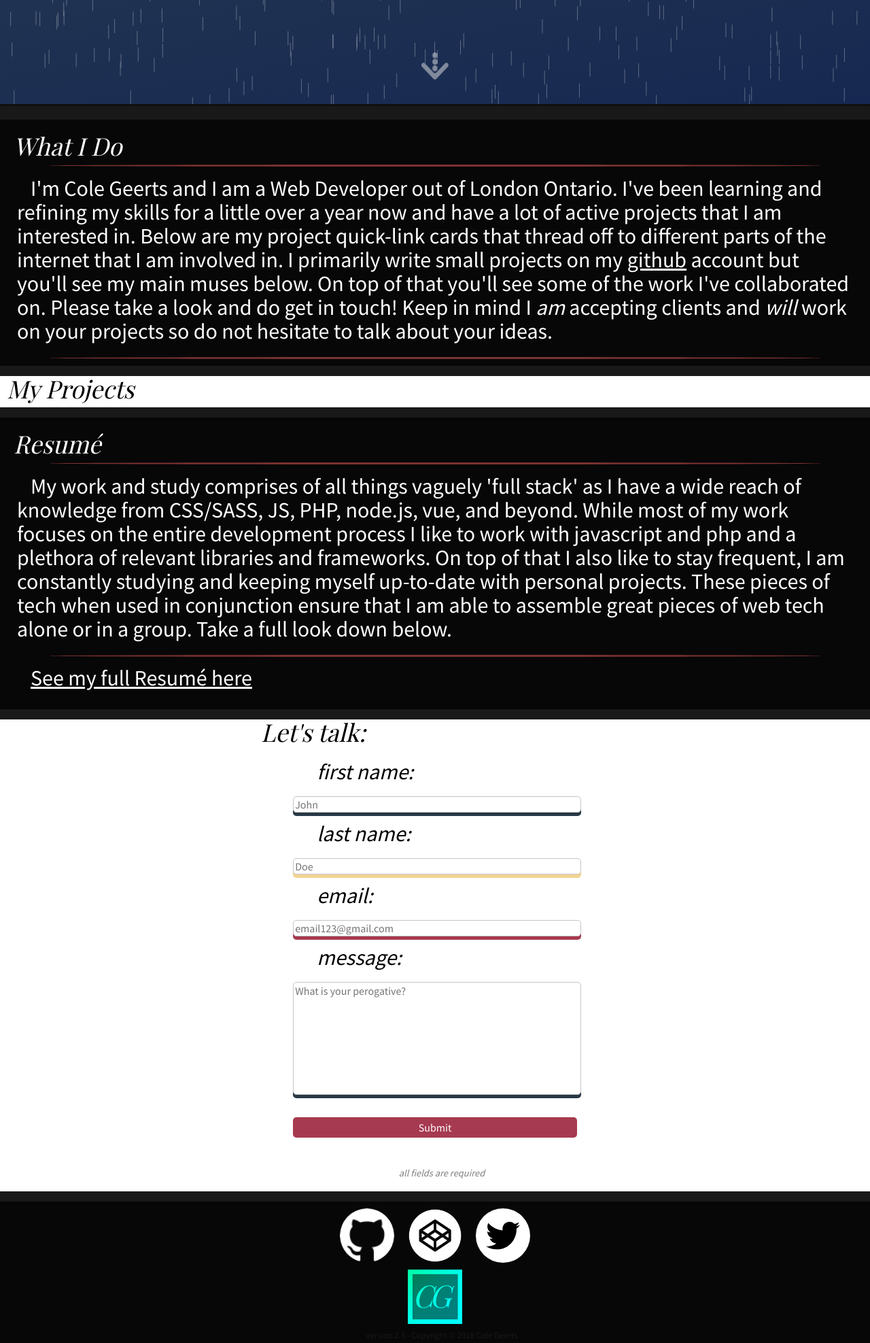
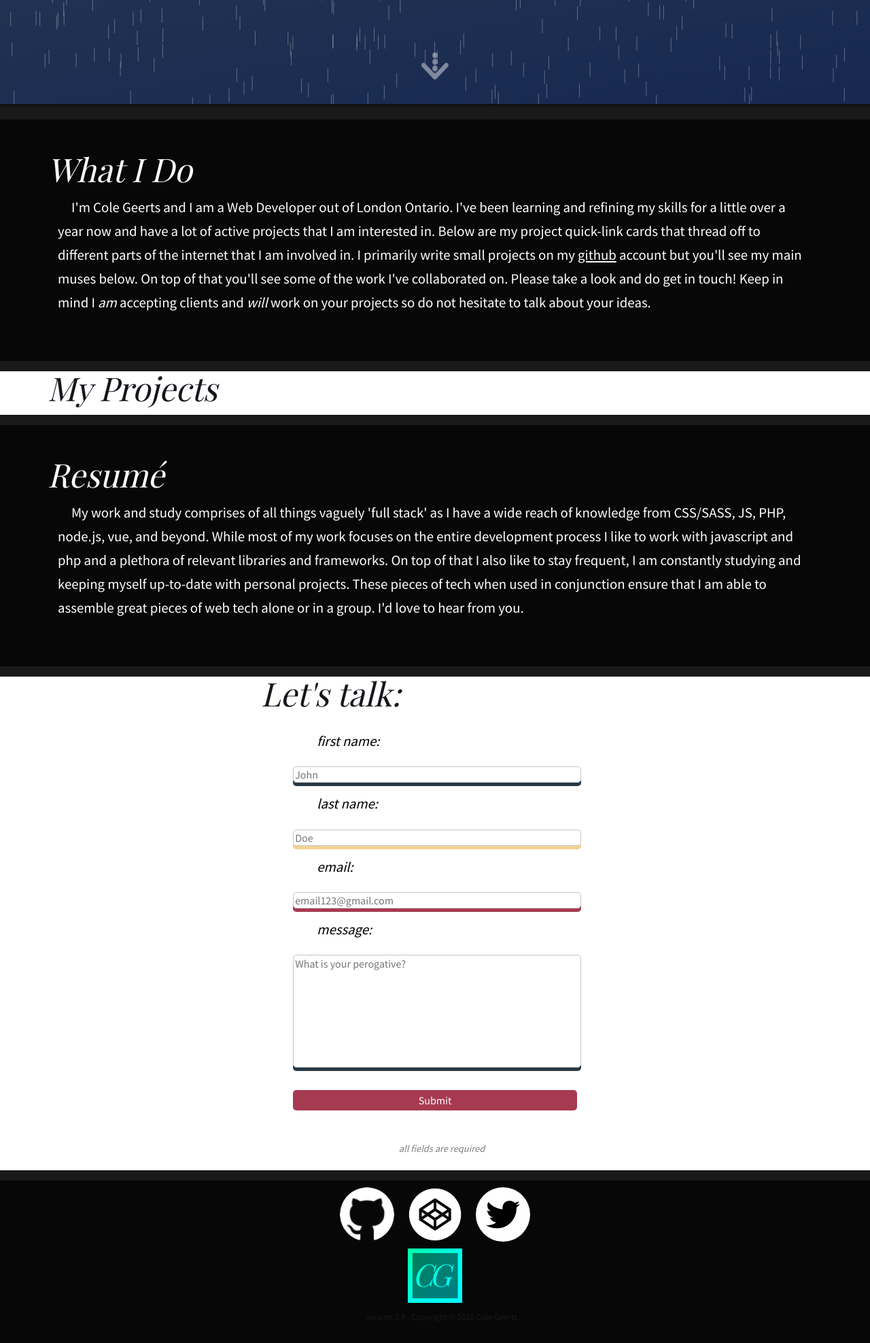
Before and after one commit to ColeyG/portfolio, a PHP site: page / in a window 1280 px wide. Shown: the part 591-2566 px from the top of the page at 68% size. After the commit the page ends 2535 px from the top, so only its background shows below. Run offline with PHP 8.4, Linux system fonts and the light colour scheme; data that the repository does not hold is empty; some web fonts are replaced.

Commit message:
2.4 init

```diff
--- a/css/main.css
+++ b/css/main.css
@@ -23,17 +23,18 @@ body{
 }
 h2{
   Font-Family: 'Playfair Display', Serif;
-  Font-Size: 36px;
-  margin:10px;
+  Font-Size: 3rem;
+  margin-bottom:1rem;
   color:white;
   font-style: italic;
 }
 p{
   Font-Family: 'Source Sans Pro', Sans-Serif;
-  Font-Size: 2em;
+  Font-Size: 1.3em;
   margin:15px;
   text-indent:20px;
   padding-bottom:5px;
+  line-height:1.6;
 }
 a{
   color:white;
@@ -41,7 +42,7 @@ a{
 }
 .italics{font-style: italic;}
 .white{color:white;line-height:35px;}
-.black{color:black;}
+.black{color:#16161d;}
 .blackBG{background-color: #070707}
 .flexIn{
   display: flex;
@@ -206,8 +207,14 @@ a{
 #canvas1{background-size:cover;background-image: url('../images/canvas.png');}
 #canvas2{background-size:cover;background-image: url('../images/canvas.png');}
 #canvas3{background-size:cover;background-image: url('../images/canvas.png');}
+.iDoAndResume{
+  padding:3rem;
+}
+.sectionCon{
+  max-width:1140px;
+  margin:0 auto;
+}
 #about{
-  padding:10px;
   min-height:150px;
   width:100%-10px;
   background-color:#070707;
@@ -284,7 +291,6 @@ a{
   font-size:15pt;
 }
 #resumeCon{
-  padding:10px;
   min-height:150px;
   width:100%-10px;
   background-color:#070707;
--- a/index.php
+++ b/index.php
@@ -84,25 +84,30 @@ $check="";
             <a href="#"><div class="canvasButton" id="canvas3"></div></a>
         </div>
     </div>
-    <div id="about">
+    <div id="about"  class='iDoAndResume'>
+        <div class="sectionCon">
         <h2>What I Do</h2>
-        <div class="pinstripe"></div>
+
          <p class="white">I&#39;m Cole Geerts and I am a Web Developer out of London Ontario.
          I've been learning and refining my skills for a little over a year now and have a lot of active projects
          that I am interested in. Below are my project quick-link cards that thread off to different parts of the internet
          that I am involved in. I primarily write small projects on my <a href="https://github.com/ColeyG">github</a> account but you'll see my main muses below.
-        On top of that you'll see some of the work I&#39;ve collaborated on. Please take a look and do get in touch! Keep in mind I <span class="italics">am</span> accepting clients and <span class="italics">will</span> work on your projects so do not hesitate to talk about your ideas.</p>
-        <div class="pinstripe"></div>
+         On top of that you'll see some of the work I&#39;ve collaborated on. Please take a look and do get in touch! Keep in mind I <span class="italics">am</span> accepting clients and <span class="italics">will</span> work on your projects so do not hesitate to talk about your ideas.
+        </p>
+        </div>
     </div>
     <div id="library">
+        <div class="sectionCon">
         <h2 class="black">My Projects</h2>
         <section class="cardBanner">
             <h2 class="hidden">Projects</h2>
         </section>
         </div>
-    <div id="resumeCon">
+    </div>
+    <div id="resumeCon" class='iDoAndResume'>
+        <div class="sectionCon">
         <h2>Resum&#233;</h2>
-        <div class="pinstripe"></div>
+
          <p class="white">
              My work and study comprises of all things vaguely &#39;full stack&#39; as I
              have a wide reach of knowledge from CSS/SASS, JS, PHP, node.js, vue, and beyond.
@@ -110,9 +115,9 @@ $check="";
              and a plethora of relevant libraries and frameworks. On top of that I also like to stay frequent,
              I am constantly studying and keeping myself up-to-date with personal projects.
              These pieces of tech when used in conjunction ensure that I am able to assemble great pieces of web tech alone
-            or in a group. Take a full look down below.</p>
-        <div class="pinstripe"></div>
-        <a href="resume.html"><p>See my full Resum&#233; here</p></a>
+             or in a group. I'd love to hear from you.
+        </p>
+        </div>
     </div>
     <div id="contactCon">
         <h2 id="letsTalk" class="black">Let&#39;s talk:</h2>
@@ -142,7 +147,7 @@ $check="";
         <img src="images/insignia.svg" class="insignia" alt="Insignia">
     </div>
     <div id="versioning">
-        <p>version 2.3 - Copyright &copy; 2018 Cole Geerts</p>
+        <p>version 2.4 - Copyright &copy; 2018 Cole Geerts</p>
     </div>
 </section>
 <section id="lightBox">
--- a/js/main.js
+++ b/js/main.js
@@ -9,10 +9,11 @@
         "I work with <span class='typeChange'>js,</span>^1000",
         "I work with <span class='typeChange'>php,</span>^1000",
         "I work with <span class='typeChange'>sass,</span>^1000",
-        "I work with <span class='typeChange'>css,</span>^1000",
-        "I work with <span class='typeChange'>html,</span>^1000",
+        "I work with <span class='typeChange'>node,</span>^1000",
+        "I work with <span class='typeChange'>vue,</span>^1000",
         "I like to <span class='typeChange'>tinker,</span>^1000",
-        "I like to <span class='typeChange'>make things.</span>^1000"
+        "I like to <span class='typeChange'>make things.</span>^1000",
+        "I love to <span class='typeChange'>learn.</span>^1000"
         ],
         startDelay: 2000,
         typeSpeed: 40,
```
Also changed, not shown: resume.html (deleted, +0 -30 lines). Lines whose indentation alone changed are shown as unchanged.
